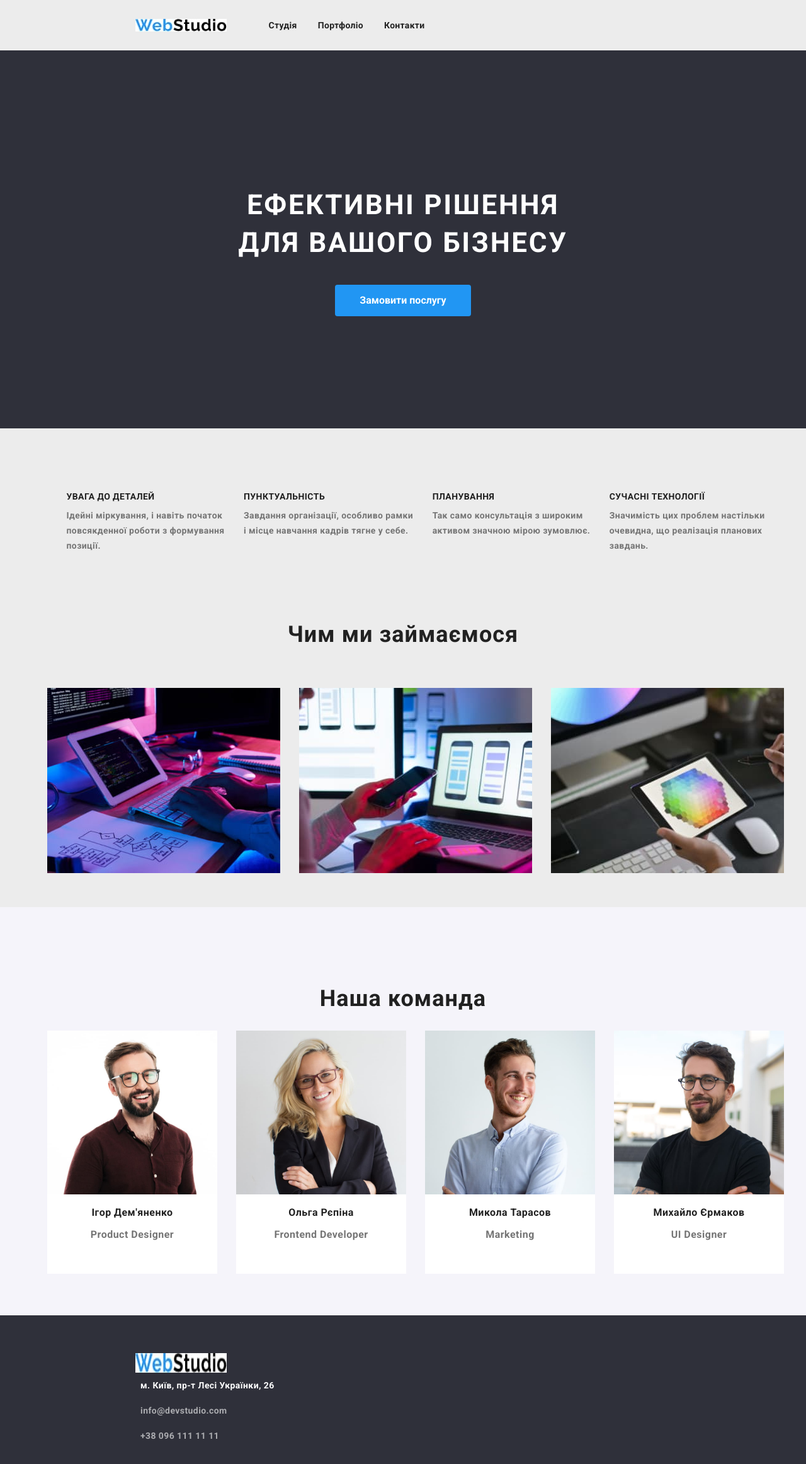
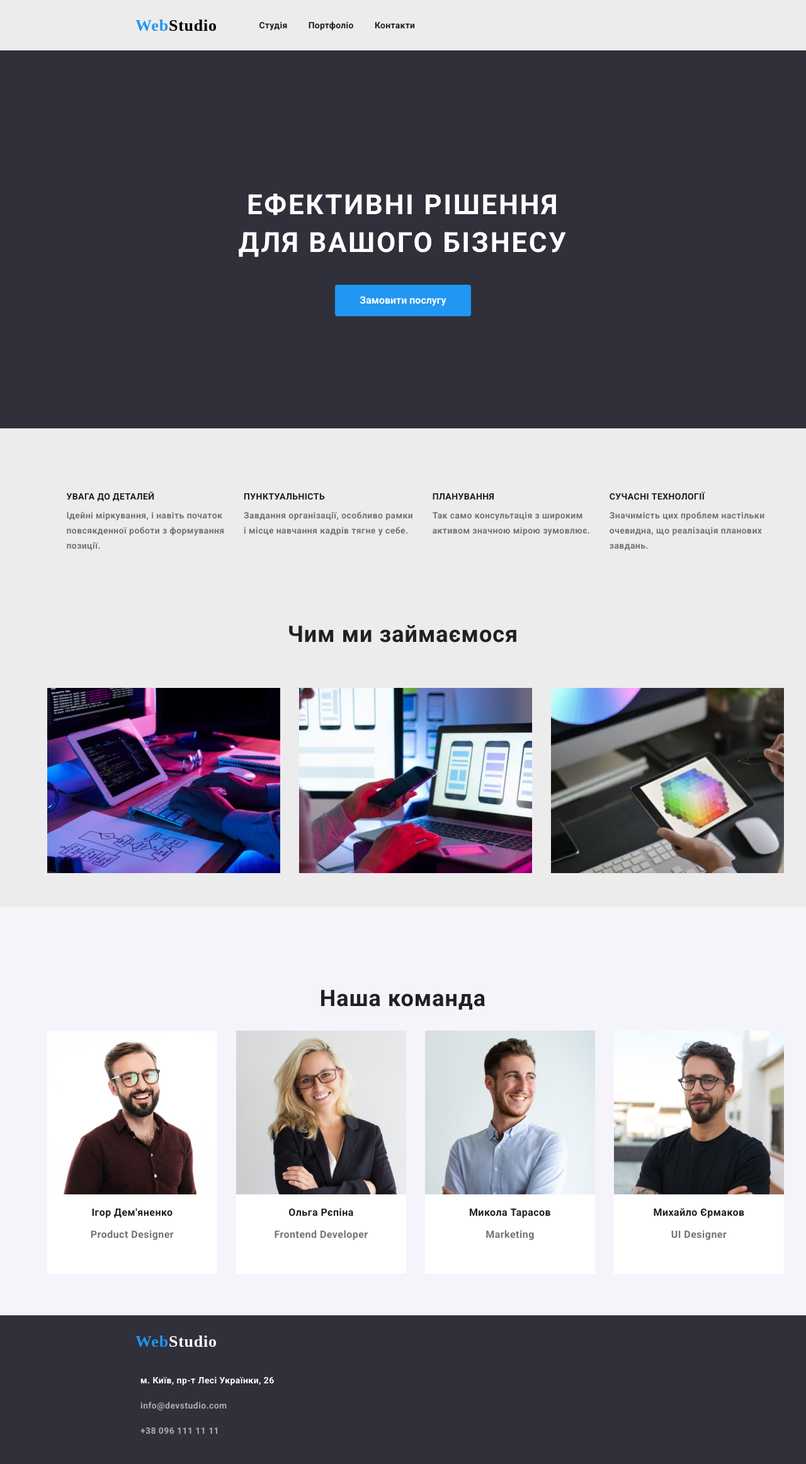
Before and after one commit to Str0ng3r/Str0ng3r-Str0ng3r-goit-markup-hw-07, a plain HTML site: page index.html in a window 1280 px wide. Shown: the top 2324 px of the page at 63% size. Drawn offline with Linux system fonts and the light colour scheme.

Commit message:
LOGO-ACCEPT

```diff
--- a/css/styles.css
+++ b/css/styles.css
@@ -357,3 +357,34 @@ padding:5px 22px 5px 22px;
     color: #757575;
     margin-left:15px;
 }
+.logo-webstudio {
+    font-family: 'Raleway';
+font-style: normal;
+font-weight: 700;
+font-size: 26px;
+line-height: 31px;
+letter-spacing: 0.03em;
+color: #000000;
+width: 145px;
+height: 31px;
+padding-left: 215px;
+}
+.logo-webstudio span{
+    color: #2196F3;
+}
+.logo-webstudio-2 {
+    font-family: 'Raleway';
+    font-style: normal;
+    font-weight: 700;
+    font-size: 26px;
+    line-height: 31px;
+    letter-spacing: 0.03em;
+    color: #FFFFFF;
+    width: 145px;
+    height: 31px;
+    padding-left: 215px;
+    padding-left: 215px;
+}
+.logo-webstudio-2 span{
+    color:#2196F3;
+}
--- a/index.html
+++ b/index.html
@@ -12,7 +12,7 @@
 </head>
 <body>
     <header>
-        <img src="./images/WebStudio.jpg" alt="logo">
+    <h3 class="logo-webstudio"><span>Web</span>Studio</h3>
         <nav>
         <ul class="navig">
             <li><a href="#studia">Студія</a></li>
@@ -68,7 +68,7 @@
     </ul>
 </section>
 <footer id="contacts">
-    <img class="logotip" src="./images/WebStudio.jpg" alt="LOGO">
+    <h3 class="logo-webstudio-2"><span>Web</span>Studio</h3>
     <address>
 <a href="https://goo.gl/maps/Sa98YP2Fbu2cbSot6"><h4>м. Київ, пр-т Лесі Українки, 26</h4></a>
 <a href="mailto:someone@yoursite.com">info@devstudio.com</a>
```
Also changed, not shown: portfolio.html (+2 -2 lines).
